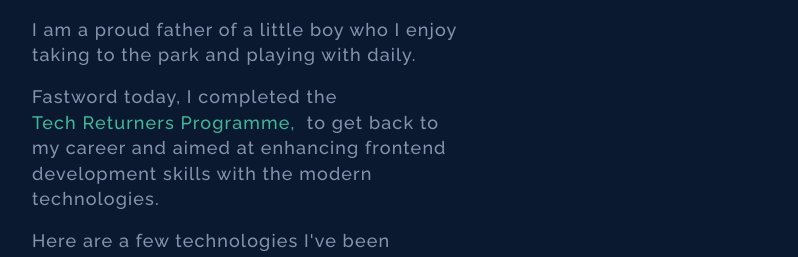
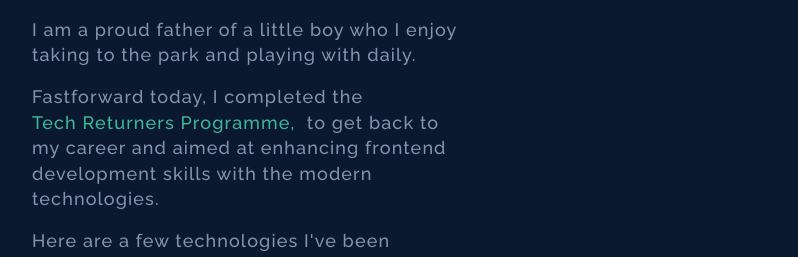
Before and after one commit to jonalddamaso/developerportfolio, a Next.js app: page / in a window 1280 px wide. Shown: the part 1379-1636 px from the top of the page, without its empty margins (208-1006 px from the left). Built offline with nearby package versions, Linux system fonts and the light colour scheme; no server answers.

Commit message:
Update About.tsx

```diff
--- a/src/sections/About.tsx
+++ b/src/sections/About.tsx
@@ -51,7 +51,7 @@ function About() {
 
           </p>
           <p className="about-grid-info-text">
-            Fastword today, I completed the &nbsp;
+            Fastforward today, I completed the &nbsp;
             <Link
               className="link"
               target="_blank"
```
